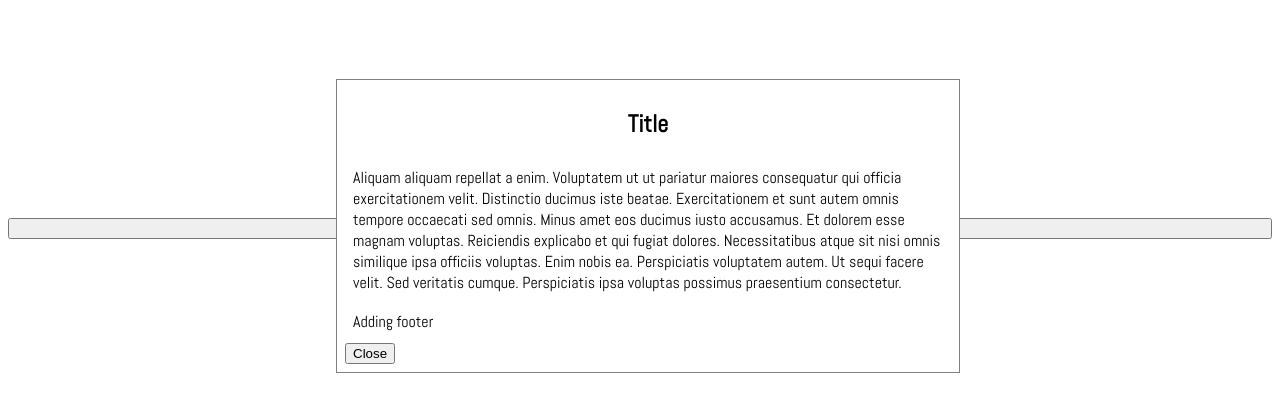
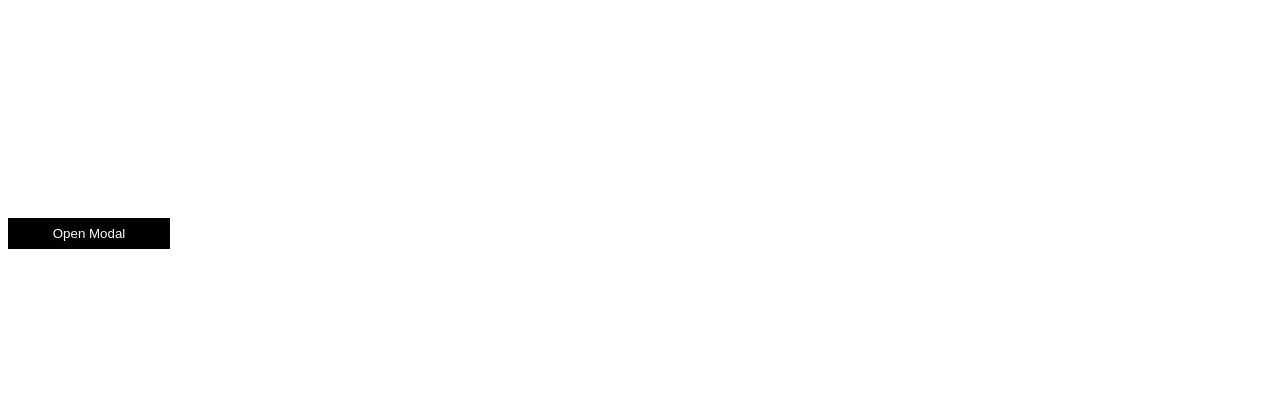
Before and after one commit to kolbeinsson88/storybook, a React (Create React App) app: page / in a window 1280 px wide. Shown: the top 412 px of the page. Built offline with nearby package versions, Linux system fonts and the light colour scheme; a web font is replaced by a local one.

Commit message:
Modal button. Borders. Border shadow.

```diff
--- a/src/__DEV__/styleguide.js
+++ b/src/__DEV__/styleguide.js
@@ -1,13 +1,22 @@
 import React from 'react';
+import styled from 'styled-components';
 
 import Modal from '../components/groups/modal/modal';
 import ModalContainer from '../components/groups/modal/ModalContainer';
+
+const StyledButton = styled.button`
+    color: white;
+    background-color: black;
+    width: 162px;
+    padding: 8px;
+    border: none;
+`;
 
 class Styleguide extends React.Component {
     constructor(props) {
         super(props);
         this.state = {
-            modalOpen: true,
+            modalOpen: false,
          }
     };
 
@@ -39,9 +48,9 @@ class Styleguide extends React.Component {
                             Perspiciatis voluptatem autem. Ut sequi facere velit. Sed veritatis cumque. Perspiciatis ipsa voluptas possimus praesentium consectetur.
                         </Modal.Body>
                         <Modal.Footer>Adding footer</Modal.Footer>
-                        <button onClick={() => this.setState({modalOpen: false})}>Close</button>
+                        <Modal.Button onClick={() => this.setState({modalOpen: false})}>Close</Modal.Button>
                     </ModalContainer>
-                    <button onClick={() => this.setState({modalOpen: !this.modelOpen})}>Open</button>
+                    <StyledButton onClick={() => this.setState({modalOpen: !this.modelOpen})} >Open Modal</StyledButton>
                 </div>
             </>
         );
--- a/src/components/groups/modal/ModalContainer.js
+++ b/src/components/groups/modal/ModalContainer.js
@@ -2,15 +2,16 @@ import React from 'react';
 import styled from 'styled-components';
 
 const StyledModal = styled.div`
-    padding: 8px;
+    padding: 16px;
     margin: 8px;
     position: absolute;
     left: 50%;
     transform: translate(-50%, -50%);
-    border: 1px solid grey;
+    border: 1px solid #f5f0f1;
     background-color: white;
     z-index: 999;
-
+    border-radius: 8px;
+    box-shadow: 2px 2px #999395;
 `;
 
 class ModalContainer extends React.Component {
--- a/src/components/groups/modal/modal.js
+++ b/src/components/groups/modal/modal.js
@@ -30,12 +30,35 @@ const BodyContainer = styled.div`
     color: grey;
 `;
 
+const ModalButton = styled.button`
+    background-color: #080707;
+    color: white;
+
+    border-radius: 4px;
+    padding: 8px 32px;
+    margin: 12px 0;
+    font-size: 15px;
+    font-weight: 600;
+
+    border: 1px solid ${COLOR.FIREBRICK_LIGHT};
+    cursor: pointer;
+
+    &:hover {
+        border-radius: 1px solid ${COLOR.FIREBRICK_MEDIUM};
+        background-color: #120509;
+    }
+
+    &:focus {
+        border-radius: 1px solid ${COLOR.FIREBRICK_DARK};
+    }
+`;
+
+
 const Modal = ({children}) => <BodyContainer>{children}</BodyContainer>;
-
 Modal.Title = ({children}) => <StylingHeader>{children}</StylingHeader>;
 Modal.Body = ({children}) => <StylingBody>{children}</StylingBody>;
 Modal.Footer = ({children}) => <StylingFooter>{children}</StylingFooter>;
-Modal.Button = ({onClick, children}) => <button onClick={() => onClick()} >{children}</button>;
+Modal.Button = ({onClick, children}) => <ModalButton onClick={() => onClick()}>{children}</ModalButton>;
 
 
 export default Modal;
```
